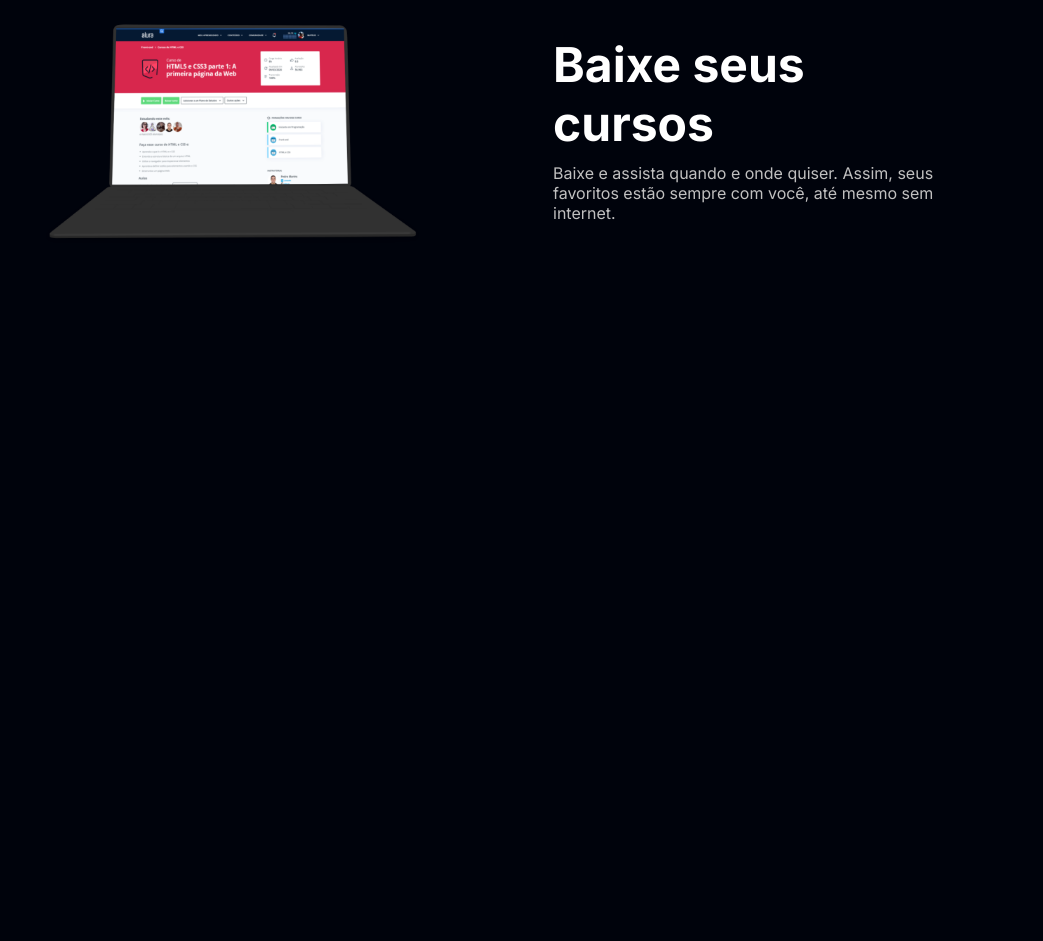
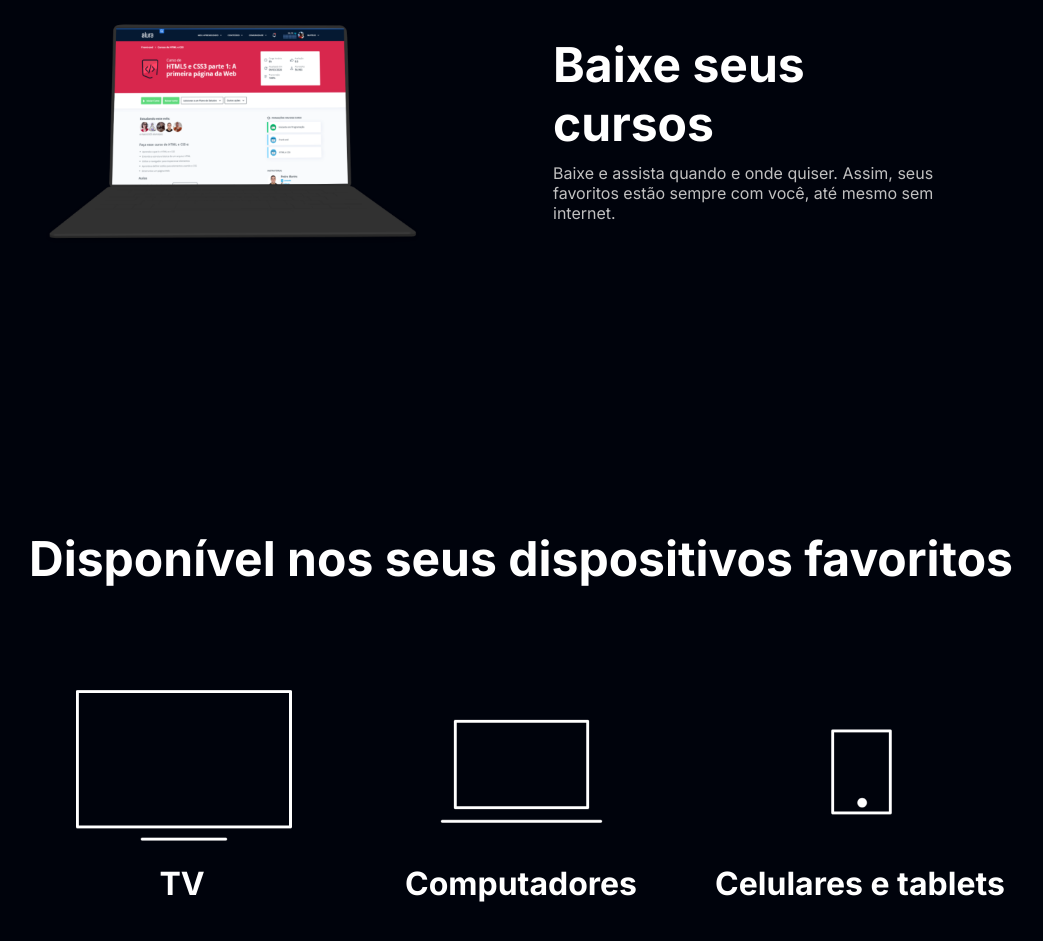
Before and after one commit to alefluciano10/Alura-Plus, a plain HTML site: page index.html in a window 1280 px wide. Shown: the part 2671-3612 px from the top of the page, without its empty margins (119-1162 px from the left). Before the commit the page ends 3200 px from the top, so only its background shows below. Drawn offline with Linux system fonts and the light colour scheme.

Commit message:
tela dos dispositivos

```diff
--- a/index.html
+++ b/index.html
@@ -69,5 +69,34 @@
                     </p>
                 </div>
         </section>
+
+        <section class="dispositivos">
+                <h2 class="dispositivos_titulo">
+                    Disponível nos seus dispositivos favoritos
+                </h2>
+
+                <ul class="dispositivos_lista">
+                    <li>
+                        <img src="image/tv.png">
+                        <h3 class="lista_item">
+                            TV
+                        </h3>
+                    </li>
+
+                    <li>
+                        <img src="image/computador.png">
+                        <h3 class="lista_item">
+                            Computadores
+                        </h3>
+                    </li>
+
+                    <li>
+                        <img src="image/celular.png">
+                        <h3 class="lista_item">
+                            Celulares e tablets
+                        </h3>
+                    </li>
+                </ul>
+        </section>
 </body>
 </html>
--- a/style.css
+++ b/style.css
@@ -96,3 +96,24 @@ body {
 .container_descricao {
     padding: 2em;
 }
+
+.dispositivos_lista {
+    display: flex;
+    justify-content: center;
+    list-style-type: none;
+    margin: 5em 0;
+}
+
+.dispositivos {
+    text-align: center;
+}
+
+.dispositivos_titulo {
+    font-size: 3rem;
+    color: var(--cor-principal);
+}
+
+.lista_item {
+    font-size: 2rem;
+    color: var(--cor-principal);
+}
```
Also changed, not shown: image/celular.png (added), image/computador.png (added), image/tv.png (added).
